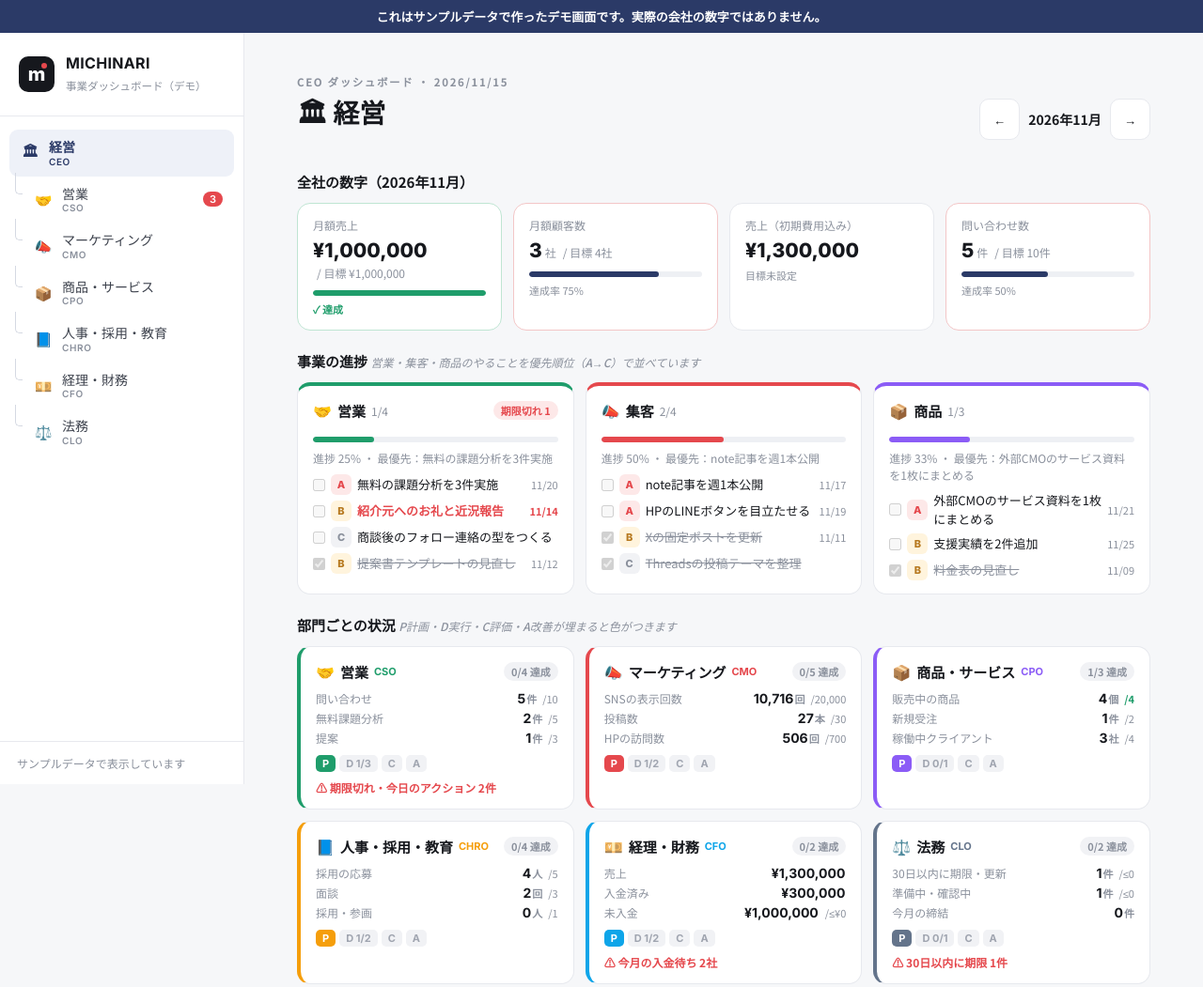
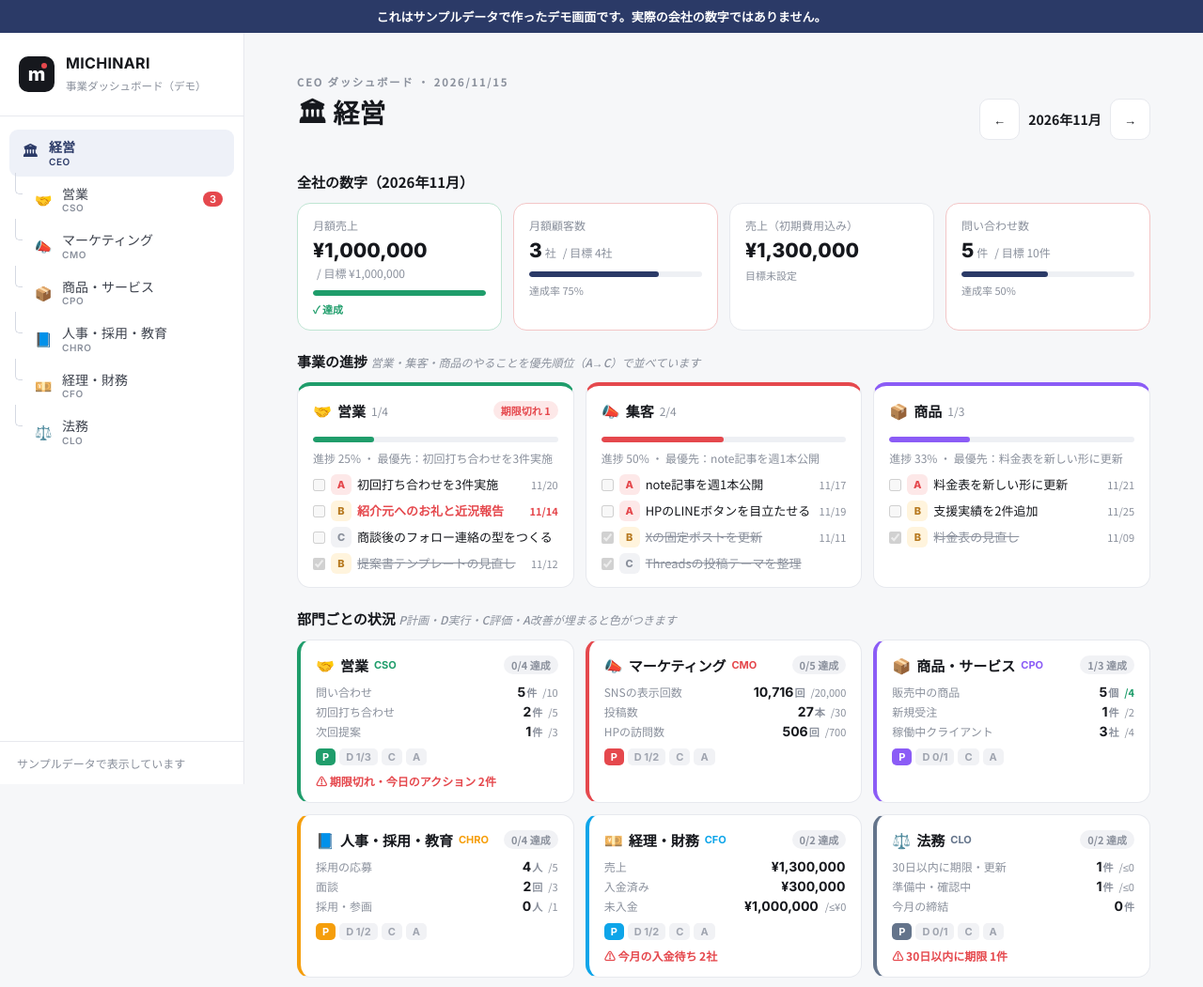
Before and after one commit to Shuji4200/michinari-site, a plain HTML site: page dashboard/index.html in a window 1280 px wide. Shown: the top 1051 px of the page at 94% size. Drawn offline with Linux system fonts and the light colour scheme.

Commit message:
営業設計（11/15）に合わせて営業の段階・顧客の項目・サンプルの料金を更新
Co-Authored-By: Claude Opus 5.5 <noreply@anthropic.com>
Claude-Session: https://claude.ai/code/session_01AvSe9G4LYntXGN9peWSfbX

```diff
--- a/dashboard/index.html
+++ b/dashboard/index.html
@@ -687,11 +687,11 @@ function renderLesson(id){
   document.querySelectorAll("[data-ck]").forEach(cb=>cb.onchange=()=>{const m=state.checks[id]||(state.checks[id]={});m[cb.dataset.ck]=cb.checked;save();});
 }
 /* ===== CRM ===== */
-const ST=[{id:"lead",label:"リード（問い合わせ）",color:"#8a909c"},{id:"consult",label:"無料課題分析",color:"#3b82f6"},{id:"diagnosis",label:"デモ提示",color:"#8b5cf6"},{id:"proposal",label:"提案中",color:"#f59e0b"},{id:"won",label:"受注",color:"#1f9d6b"},{id:"lost",label:"失注",color:"#b4b9c2"}];
+const ST=[{id:"lead",label:"接点（問い合わせ・紹介）",color:"#8a909c"},{id:"consult",label:"初回打ち合わせ",color:"#3b82f6"},{id:"diagnosis",label:"次回提案",color:"#8b5cf6"},{id:"proposal",label:"契約の調整",color:"#f59e0b"},{id:"won",label:"受注（キックオフ）",color:"#1f9d6b"},{id:"lost",label:"失注",color:"#b4b9c2"}];
 const OPT={
   region:["東京","広島","福岡","その他"],
-  source:["X","note","Threads","HP","LINE","紹介","PR TIMES","Wantedly","YOUTRUST","テレアポ・DM","その他"],
-  service:["外部CMO（ダッシュボード管理）","ダッシュボード初期構築","広告運用","LINE構築・運用","LP・HP制作","SNS運用","採用・広報","その他"],
+  source:["X","note","Threads","HP","LINE","紹介","紹介（経営コンサル・代理店）","紹介（士業・金融機関）","直接営業","PR TIMES","Wantedly","YOUTRUST","テレアポ・DM","その他"],
+  service:["CMO（PM・戦略）","Web戦略（ロードマップ）","Web広告運用","クリエイティブ（バナー・動画）","LINE構築","LINE運用","LP・HP制作","その他"],
   partner:["MICHINARI（自社）","歌川（ウェブフリーク）","團野（I-Nexus）","倉田（AI・AX）"]
 };
 const stOf=id=>ST.find(s=>s.id===id)||ST[0];
@@ -710,14 +710,18 @@ const CF=()=>[
   {g:"基本",k:"revenue",l:"年商",t:"select",o:["3億円未満","3億〜10億円","10億円以上","不明"]},
   {g:"基本",k:"mktDept",l:"マーケ部署",t:"select",o:["あり","なし","不明"]},
   {g:"基本",k:"url",l:"HP",t:"url",w:true},
+  {g:"基本",k:"customerType",l:"顧客の種類",t:"select",o:[["A","A：直接の顧客"],["B","B：パートナー顧客（コンサル・代理店）"]]},
+  {g:"基本",k:"persona",l:"ペルソナのタイプ",t:"select",o:[["1","① 内製化したい"],["2","② 新規事業・部署を立ち上げたい"],["3","③ マーケ担当が経験1〜2年"],["B","B：パートナー"]]},
+  {g:"基本",k:"employees",l:"従業員数"},
   {g:"流入",k:"source",l:"流入経路",t:"select",o:OPT.source},{g:"流入",k:"inquiryDate",l:"問い合わせ日",t:"date"},
   {g:"商談",k:"issue",l:"課題（どこで止まっているか）",t:"textarea",rows:2},
   {g:"商談",k:"decisionMaker",l:"決裁者"},{g:"商談",k:"budget",l:"予算感"},{g:"商談",k:"timing",l:"検討時期"},
-  {g:"無料課題分析",k:"analysisDate",l:"分析実施日",t:"date"},{g:"無料課題分析",k:"demoUrl",l:"デモのURL",t:"url"},
-  {g:"無料課題分析",k:"findings",l:"分析で見つかった課題",t:"textarea",rows:2},
+  {g:"初回打ち合わせ",k:"analysisDate",l:"初回打ち合わせ日",t:"date"},{g:"初回打ち合わせ",k:"gaAccess",l:"GA4などの閲覧権限",t:"select",o:["もらった","依頼中","まだ"]},
+  {g:"初回打ち合わせ",k:"findings",l:"提案の入口にする課題",t:"textarea",rows:2},{g:"初回打ち合わせ",k:"demoUrl",l:"見せたデモのURL",t:"url"},
   {g:"提案",k:"services",l:"提案する商品",t:"checks",o:svcOpts()},
-  {g:"提案",k:"monthly",l:"見込み月額（円）",t:"number"},{g:"提案",k:"initialFee",l:"初期費用（円）",t:"number"},
-  {g:"提案",k:"proposalDate",l:"提案日",t:"date"},{g:"提案",k:"replyDue",l:"返事の期日",t:"date"},
+  {g:"提案",k:"monthly",l:"見込み月額（MICHINARIへの支払い・円）",t:"number"},{g:"提案",k:"initialFee",l:"初期費用（円）",t:"number"},
+  {g:"提案",k:"adBudget",l:"広告費（月・円）",t:"number"},{g:"提案",k:"plan",l:"提案したプラン",t:"select",o:["推奨プラン","最小プラン","両方"]},
+  {g:"提案",k:"proposalDate",l:"次回提案日",t:"date"},{g:"提案",k:"replyDue",l:"返事の期日",t:"date"},
   {g:"状態",k:"status",l:"段階",t:"select",o:ST.map(s=>[s.id,s.label]),blank:false},
   {g:"状態",k:"priority",l:"優先度",t:"select",o:[["A","A（最優先）"],["B","B"],["C","C"]]},
   {g:"状態",k:"nextAction",l:"次アクション",w:true},{g:"状態",k:"nextDate",l:"次アクションの期日",t:"date"},
@@ -995,7 +999,7 @@ function liveKPI(ws){
   const moved=s=>L.filter(c=>c.reached&&c.reached[s]&&inWeek(localDate(c.reached[s]))).length;
   return {customers:m.customers,mrr:m.mrr,inquiries:L.filter(c=>inWeek(inqDate(c))).length,consult:moved("consult"),diagnosis:moved("diagnosis"),proposal:moved("proposal"),won:moved("won")};
 }
-const KPI_LABEL=[["customers","月額顧客数","社"],["mrr","月額売上","円"],["inquiries","今週の問い合わせ","件"],["consult","無料課題分析に進んだ","件"],["diagnosis","デモ提示に進んだ","件"],["proposal","提案に進んだ","件"],["won","受注","件"]];
+const KPI_LABEL=[["customers","月額顧客数","社"],["mrr","月額売上","円"],["inquiries","今週の問い合わせ","件"],["consult","初回打ち合わせに進んだ","件"],["diagnosis","次回提案に進んだ","件"],["proposal","契約の調整に進んだ","件"],["won","受注","件"]];
 function renderWeeklyList(){
   const ws=weekStart(today());
   const ids=Object.keys(state.weekly).sort().reverse();
@@ -1415,7 +1419,7 @@ function renderMkt(){
     <div class="mbig">${nf(A[ch.k][ch.show])}<small>${ch.m.find(x=>x[0]===ch.show)[1]}</small>${delta(A[ch.k][ch.show],P[ch.k][ch.show])}</div>
     <dl class="kv sm2">${ch.m.filter(x=>x[0]!==ch.show).map(([mk,ml])=>`<dt>${ml}</dt><dd>${nf(A[ch.k][mk])}${delta(A[ch.k][mk],P[ch.k][mk])}</dd>`).join("")}</dl></div>`).join("")}</div></section>
   <section class="panel dsec"><div class="dh"><h3>媒体 × 成果 <em>発信が商談につながっているか</em></h3></div>
-   <div class="tw"><table class="t"><thead><tr><th>媒体</th><th>投稿数</th><th>表示</th><th>反応</th><th>HPへの流入</th><th>LINE・問い合わせ</th><th>商談（無料課題分析〜）</th></tr></thead><tbody>
+   <div class="tw"><table class="t"><thead><tr><th>媒体</th><th>投稿数</th><th>表示</th><th>反応</th><th>HPへの流入</th><th>LINE・問い合わせ</th><th>商談（初回打ち合わせ〜）</th></tr></thead><tbody>
    ${rows.map(r=>`<tr><td><b>${r.l}</b></td><td>${nf(r.posts)}</td><td>${nf(r.show)}</td><td>${nf(r.react)}</td><td>${nf(r.hp)}</td><td><b>${r.lead}</b></td><td><b>${r.deal}</b></td></tr>`).join("")}
    <tr class="tot"><td>合計</td><td>${nf(sumN(...rows.map(r=>r.posts)))}</td><td>${nf(sumN(...rows.map(r=>r.show)))}</td><td>${nf(sumN(...rows.map(r=>r.react)))}</td><td>${nf(hp.sessions)}<span class="mute s">（HP全体）</span></td><td>${rows.reduce((a,r)=>a+r.lead,0)}</td><td>${rows.reduce((a,r)=>a+r.deal,0)}</td></tr></tbody></table></div>
    <p class="hint">「LINE・問い合わせ」「商談」は、営業（顧客管理）の流入経路と問い合わせ日から自動で数えています。HPのLINEボタンのクリック ${nf(hp.lineClicks)}・フォーム送信 ${nf(hp.formSubmits)}。</p></section>
@@ -1525,7 +1529,7 @@ function billSum(mo){const b=billingFor(mo);const all=b.reduce((a,x)=>a+x.amt,0)
 // k:キー l:名前 u:単位 f:"yen"|"pct" low:少ないほど良い v:自動計算（なければ手入力）
 const KPIS={
  ceo:[{k:"mrr",n:["clients"],l:"月額売上",f:"yen",v:mo=>revenueFor(mo).mrr,g:"mrr"},{k:"customers",n:["clients"],l:"月額顧客数",u:"社",v:mo=>revenueFor(mo).customers,g:"customers"},{k:"total",n:["clients"],l:"売上（初期費用込み）",f:"yen",v:mo=>revenueFor(mo).total},{k:"leads",n:["crm"],l:"問い合わせ数",u:"件",v:mo=>leadsIn(mo),g:"inquiries"}],
- cso:[{k:"leads",n:["crm"],l:"問い合わせ",u:"件",v:mo=>leadsIn(mo)},{k:"consult",n:["crm"],l:"無料課題分析",u:"件",v:mo=>movedIn("consult",mo)},{k:"proposal",n:["crm"],l:"提案",u:"件",v:mo=>movedIn("proposal",mo)},{k:"won",n:["crm"],l:"受注",u:"件",v:mo=>movedIn("won",mo)},{k:"rate",n:["crm"],l:"分析→受注率",f:"pct",v:mo=>pct(movedIn("won",mo),movedIn("consult",mo))}],
+ cso:[{k:"leads",n:["crm"],l:"問い合わせ",u:"件",v:mo=>leadsIn(mo)},{k:"consult",n:["crm"],l:"初回打ち合わせ",u:"件",v:mo=>movedIn("consult",mo)},{k:"proposal",n:["crm"],l:"次回提案",u:"件",v:mo=>movedIn("diagnosis",mo)},{k:"won",n:["crm"],l:"受注",u:"件",v:mo=>movedIn("won",mo)},{k:"rate",n:["crm"],l:"初回打ち合わせ→受注率",f:"pct",v:mo=>pct(movedIn("won",mo),movedIn("consult",mo))}],
  cmo:[{k:"show",n:["mkt"],l:"SNSの表示回数",u:"回",v:mo=>mktMonth(mo).show},{k:"posts",n:["mkt"],l:"投稿数",u:"本",v:mo=>mktMonth(mo).posts},{k:"hp",n:["mkt"],l:"HPの訪問数",u:"回",v:mo=>mktMonth(mo).hp},{k:"cv",n:["mkt"],l:"LINE・フォーム",u:"件",v:mo=>mktMonth(mo).cv},{k:"snsLeads",n:["crm"],l:"集客経由の問い合わせ",u:"件",v:mo=>leadsIn(mo,["X","Threads","note","HP","LINE"])}],
  cpo:[{k:"onSale",n:["products"],l:"販売中の商品",u:"個",v:()=>state.products.filter(p=>(p.status||"sale")==="sale").length},{k:"newDeals",n:["clients"],l:"新規受注",u:"件",v:mo=>state.clients.filter(c=>c.startDate&&ym(c.startDate)===mo&&c.status!=="prep").length},{k:"active",n:["clients"],l:"稼働中クライアント",u:"社",v:mo=>revenueFor(mo).customers},{k:"arpu",n:["clients"],l:"平均月額単価",f:"yen",v:mo=>{const r=revenueFor(mo);return r.customers?Math.round(r.mrr/r.customers):null;}}],
  chro:[{k:"applicants",l:"採用の応募",u:"人"},{k:"interviews",l:"面談",u:"回"},{k:"hires",l:"採用・参画",u:"人"},{k:"lessons",n:["lessons"],l:"公開中のレッスン",u:"本",v:()=>state.lessons.filter(l=>l.status==="published").length}],
@@ -1640,7 +1644,7 @@ function renderDept(id){
 function csoExtra(){
   const scope=state.funnelScope,td=today();
   const F=state.crm.filter(c=>scope==="all"||ym(inqDate(c))===thisMonth());
-  const steps=[["lead","問い合わせ"],["consult","無料課題分析"],["diagnosis","デモ提示"],["proposal","提案"],["won","受注"]].map(([s,l])=>[l,F.filter(c=>reached(c,s)).length]);
+  const steps=[["lead","接点"],["consult","初回打ち合わせ"],["diagnosis","次回提案"],["proposal","契約の調整"],["won","受注"]].map(([s,l])=>[l,F.filter(c=>reached(c,s)).length]);
   const max=Math.max(1,...steps.map(s=>s[1]));
   const todo=state.crm.filter(c=>c.nextDate&&c.nextDate<=td&&c.status!=="lost").sort((a,b)=>a.nextDate>b.nextDate?1:-1);
   return `<div class="dgrid2"><section class="dsec panel"><div class="dh"><h3>ファネル</h3><div class="seg sm"><button data-fs="all" class="${scope==="all"?"on":""}">全期間</button><button data-fs="month" class="${scope==="month"?"on":""}">今月の問い合わせ</button></div></div>
@@ -1730,20 +1734,21 @@ function sampleData(){
   const inq=[d(ppm,8),d(ppm,20),d(pm,3),d(pm,12),d(pm,22),d(mo,2),d(mo,4),d(mo,6),d(pm,9),d(mo,1),d(mo,7),d(pm,18)];
   const crm=co.map((c,i)=>{const r={};STAGE_ORDER.forEach((s,j)=>{if(st[i]!=="lost"&&j<=STAGE_ORDER.indexOf(st[i]))r[s]=iso(addDays(inq[i],j*4)>td?td:addDays(inq[i],j*4));});
     return {id:"c"+i,company:c,person:"担当者",region:["広島","福岡","東京"][i%3],source:src[i],status:st[i],inquiryDate:inq[i],reached:r,monthly:300000,
-      services:["外部CMO（ダッシュボード管理）"],nextAction:["定例の準備","提案書を送る","デモを見せる","課題分析の結果を説明","ヒアリング日程の調整","ヒアリング日程の調整","初回の連絡","初回の連絡","","見積もりの確認","初回の連絡","定例の準備"][i],
+      services:["CMO（PM・戦略）","Web広告運用"],nextAction:["定例の準備","提案書を送る","デモを見せる","次回提案の準備","ヒアリング日程の調整","ヒアリング日程の調整","初回の連絡","初回の連絡","","見積もりの確認","初回の連絡","定例の準備"][i],
       nextDate:st[i]==="lost"?"":addDays(td,[-1,3,0,2,5,1,0,1,0,4,2,7][i]),priority:["A","A","A","B","B","C","C","C","C","A","B","A"][i]};});
   const clients=[
-    {id:"k1",company:co[0],status:"active",startDate:d(ppm,15),monthly:300000,initialFee:300000,services:["外部CMO（ダッシュボード管理）","ダッシュボード初期構築"]},
-    {id:"k2",company:co[1],status:"active",startDate:d(pm,1),monthly:300000,initialFee:300000,services:["外部CMO（ダッシュボード管理）","ダッシュボード初期構築"]},
-    {id:"k3",company:co[11],status:"active",startDate:d(mo,1),monthly:400000,initialFee:300000,services:["外部CMO（ダッシュボード管理）","広告運用"]}];
+    {id:"k1",company:co[0],status:"active",startDate:d(ppm,15),monthly:300000,initialFee:300000,services:["CMO（PM・戦略）","Web戦略（ロードマップ）","Web広告運用"]},
+    {id:"k2",company:co[1],status:"active",startDate:d(pm,1),monthly:300000,initialFee:300000,services:["CMO（PM・戦略）","Web戦略（ロードマップ）","Web広告運用"]},
+    {id:"k3",company:co[11],status:"active",startDate:d(mo,1),monthly:400000,initialFee:300000,services:["CMO（PM・戦略）","Web広告運用","LINE運用"]}];
   const payments={k1:{paid:{[ppm]:1,[pm]:1,[mo]:1}},k2:{paid:{[pm]:1}}};
   const mkt={};let w=weekStart(d(ppm,1));let i=0;
   while(w<=td){mkt[w]={weekStart:w,x:{posts:5+i%3,impressions:1800+i*260,engagements:60+i*9,followers:300+i*12},th_cmo:{posts:7,views:420+i*55,likes:10+i,replies:3,followers:80+i*4},note:{posts:1,impressions:200+i*40,views:60+i*9,likes:4+i%4,followers:20+i*2},hp:{sessions:120+i*14,users:90+i*10,fromX:12+i,fromThreads:4+i%3,fromNote:8+i,fromSearch:40+i*3,lineClicks:3+i%4,formSubmits:1+i%2}};w=addDays(w,7);i++;}
   const mposts=[{id:"m1",date:d(mo,3),channel:"X",category:"代表コラム",theme:"地方企業がGA4で最初に見るべき3つの数字",impressions:3200,reactions:96,clicks:31},{id:"m2",date:d(mo,5),channel:"note",category:"代表コラム",theme:"外部CMOという働き方",impressions:640,reactions:22,clicks:14},{id:"m3",date:d(pm,20),channel:"Threads（pointaxis_cmo）",category:"",theme:"問い合わせ対応を速くする仕組み",impressions:880,reactions:18,clicks:6}];
-  const products=[{id:"g1",order:1,name:"無料の課題分析",priceLabel:"0円",role:"入口（無料）",status:"sale",pitch:"GA4などの数字を見て、Webの課題と予算の目安をお伝えします。",deliverables:"Webの課題の整理\n予算の提案\nダッシュボードのデモ"},
-    {id:"g2",order:2,name:"ダッシュボード初期構築",priceLabel:"30万円（初期）",initialFee:300000,role:"初期費用",status:"sale",pitch:"売上につながる数字を、一画面で見られるようにします。",deliverables:"計測の整備\nダッシュボードの構築"},
-    {id:"g3",order:3,name:"外部CMOコンサルティング（ダッシュボードの管理）",priceLabel:"月額30万円",monthly:300000,role:"メイン（月額）",status:"sale",pitch:"御社に必要なものを実行して、売上拡大に繋げていきます。",deliverables:"毎月の数字の確認\n戦略と打ち手の決定"},
-    {id:"g4",order:4,name:"マーケティング施策",priceLabel:"別途見積もり",role:"オプション（別途）",status:"sale",pitch:"広告運用・LINE運用・LP/HP制作など。",deliverables:"広告運用\nLINE運用\nLP・HP制作"}];
+  const products=[{id:"g1",order:1,name:"CMO（PM・戦略）",priceLabel:"月10万円",monthly:100000,role:"メイン（月額）",status:"sale",pitch:"戦略、月次の打ち合わせ、施策の優先順位づけ、チームのディレクション。",deliverables:"戦略\n月次の打ち合わせ\n施策の優先順位づけ"},
+    {id:"g2",order:2,name:"Web戦略（ロードマップ作成・提案）",priceLabel:"15万円〜（初回のみ）",initialFee:150000,role:"初回",status:"sale",pitch:"現状分析から3・6・12ヶ月のロードマップをつくります。",deliverables:"現状分析\nロードマップ"},
+    {id:"g3",order:3,name:"Web広告運用",priceLabel:"広告費の20%（最低月10万円〜）",monthly:100000,role:"月額",status:"sale",pitch:"運用・改善・レポート。",deliverables:"運用\n改善\nレポート"},
+    {id:"g4",order:4,name:"クリエイティブ",priceLabel:"静止画1枚5,000円・動画1本1.5万〜2万円",role:"別料金",status:"sale",pitch:"広告用のバナー・動画。",deliverables:"バナー\n動画"},
+    {id:"g5",order:5,name:"LINE構築・運用",priceLabel:"初期20万円＋運用月15万円〜",initialFee:200000,monthly:150000,role:"オプション",status:"sale",pitch:"構築・配信・分析。",deliverables:"構築\n配信\n分析"}];
   const legal=[{id:"l1",title:"業務委託契約（サンプル工務店）",type:"契約書（顧客）",status:"signed",signedDate:d(ppm,14),expireDate:addDays(td,20)},
     {id:"l2",title:"業務委託契約（サンプル商事）",type:"契約書（顧客）",status:"review",signedDate:"",expireDate:""},
     {id:"l3",title:"パートナー秘密保持契約",type:"NDA",status:"signed",signedDate:d(pm,2),expireDate:addDays(td,300)},
@@ -1753,18 +1758,18 @@ function sampleData(){
   const act=(t,due,done)=>({id:"a"+Math.random().toString(36).slice(2,7),text:t,due,done});
   const P=(plan,actions,check,act2,targets,actuals)=>({plan,actions,check,act:act2,targets,actuals:actuals||{},updatedAt:iso(td)});
   const pdca={};
-  pdca["ceo_"+mo]=P("- 月額売上100万円に向けて、受注を月2社ペースにする\n- 各部門の数字を毎週確認する",[act("月次の経営会議",addDays(td,6),false),act("各部門の目標を確定",d(mo,3),true)],"","",{mrr:1000000,customers:4,leads:10});
-  pdca["cso_"+mo]=P("- 無料の課題分析を月5件\n- 分析から2週間以内に提案",[act("課題分析の結果説明（デモ食品）",addDays(td,2),false),act("提案書テンプレートの見直し",d(mo,5),true),act("紹介元へのお礼連絡",addDays(td,-1),false)],"","",{leads:10,consult:5,proposal:3,won:2});
+  pdca["ceo_"+mo]=P("- まず5社受注。初回打ち合わせを月5件\n- 各部門の数字を毎週確認する",[act("月次の経営会議",addDays(td,6),false),act("各部門の目標を確定",d(mo,3),true)],"","",{mrr:1000000,customers:4,leads:10});
+  pdca["cso_"+mo]=P("- 初回打ち合わせを月5件\n- 初回から2週間以内に次回提案",[act("次回提案（デモ食品）",addDays(td,2),false),act("提案書テンプレートの見直し",d(mo,5),true),act("紹介元へのお礼連絡",addDays(td,-1),false)],"","",{leads:10,consult:5,proposal:3,won:2});
   pdca["cmo_"+mo]=P("- Xは週5投稿、noteは週1本\n- HPのLINEボタンを目立たせる",[act("note記事「外部CMOという働き方」",d(mo,5),true),act("HPのLINEボタン改修",addDays(td,4),false)],"","",{show:20000,posts:30,hp:700,cv:20,snsLeads:6});
-  pdca["cpo_"+mo]=P("- 外部CMOの提供内容を1枚にまとめる",[act("サービス資料の更新",addDays(td,5),false)],"","",{onSale:4,newDeals:2,active:4});
+  pdca["cpo_"+mo]=P("- 料金表と提案資料の型を整える",[act("サービス資料の更新",addDays(td,5),false)],"","",{onSale:4,newDeals:2,active:4});
   pdca["chro_"+mo]=P("- 営業メンバーを1名採用\n- 研修の営業編を公開",[act("求人票の作成",d(mo,4),true),act("面談3件",addDays(td,8),false)],"","",{applicants:5,interviews:3,hires:1,lessons:12},{applicants:4,interviews:2,hires:0});
   pdca["cfo_"+mo]=P("- 未入金ゼロを維持する",[act("請求書の送付",d(mo,1),true),act("入金の確認",addDays(td,3),false)],"","",{unpaid:0,rate:100});
   pdca["clo_"+mo]=P("- 期限が近い契約を更新する",[act("サンプル工務店の契約更新",addDays(td,10),false)],"","",{due:0,pending:0});
-  pdca["cso_"+pm]=P("- 無料の課題分析を月4件",[act("分析4件",d(pm,28),true)],"- 分析は4件できたが、提案までに時間がかかった","- 分析から2週間以内に提案する",{consult:4,won:1});
+  pdca["cso_"+pm]=P("- 初回打ち合わせを月4件",[act("初回打ち合わせ4件",d(pm,28),true)],"- 初回打ち合わせは4件できたが、次回提案までに時間がかかった","- 初回から2週間以内に次回提案する",{consult:4,won:1});
   const T=(area,title,priority,due,done)=>({id:"t"+Math.random().toString(36).slice(2,8),area,title,priority,due,done,doneAt:done?iso(addDays(td,-2)):null});
-  const todos=[T("sales","無料の課題分析を3件実施","A",addDays(td,5),false),T("sales","提案書テンプレートの見直し","B",addDays(td,-3),true),T("sales","紹介元へのお礼と近況報告","B",addDays(td,-1),false),T("sales","商談後のフォロー連絡の型をつくる","C","",false),
+  const todos=[T("sales","初回打ち合わせを3件実施","A",addDays(td,5),false),T("sales","提案書テンプレートの見直し","B",addDays(td,-3),true),T("sales","紹介元へのお礼と近況報告","B",addDays(td,-1),false),T("sales","商談後のフォロー連絡の型をつくる","C","",false),
     T("acq","note記事を週1本公開","A",addDays(td,2),false),T("acq","HPのLINEボタンを目立たせる","A",addDays(td,4),false),T("acq","Xの固定ポストを更新","B",addDays(td,-4),true),T("acq","Threadsの投稿テーマを整理","C","",true),
-    T("product","外部CMOのサービス資料を1枚にまとめる","A",addDays(td,6),false),T("product","支援実績を2件追加","B",addDays(td,10),false),T("product","料金表の見直し","B",addDays(td,-6),true)];
+    T("product","料金表を新しい形に更新","A",addDays(td,6),false),T("product","支援実績を2件追加","B",addDays(td,10),false),T("product","料金表の見直し","B",addDays(td,-6),true)];
   return {crm,clients,payments,mkt,mposts,products,legal,stages,lessons,pdca,todos,goals:{customers:4,mrr:1000000,inquiries:10}};
 }
 function startPublic(){
```
Also changed, not shown: app-src/index.html (+30 -25 lines).
